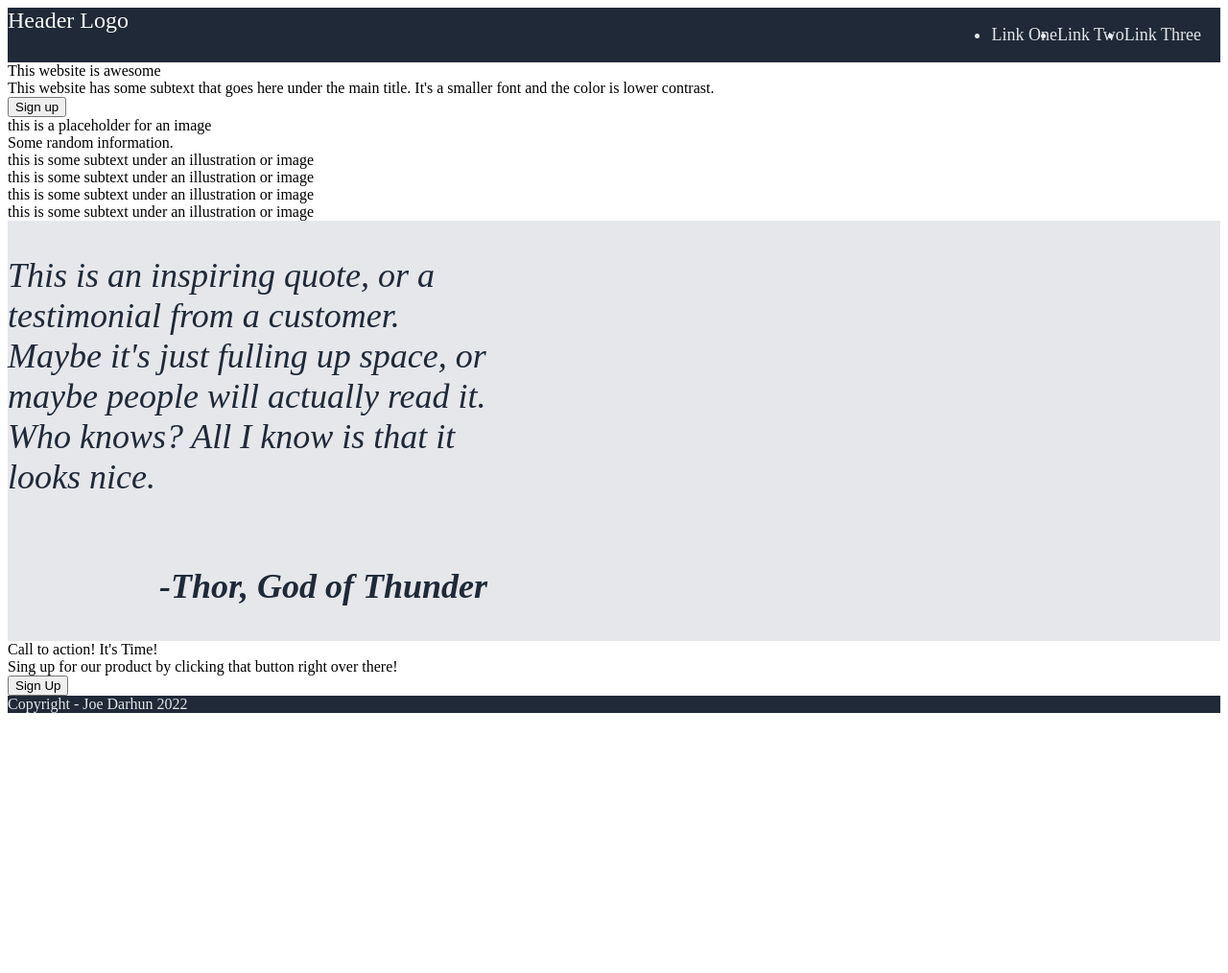
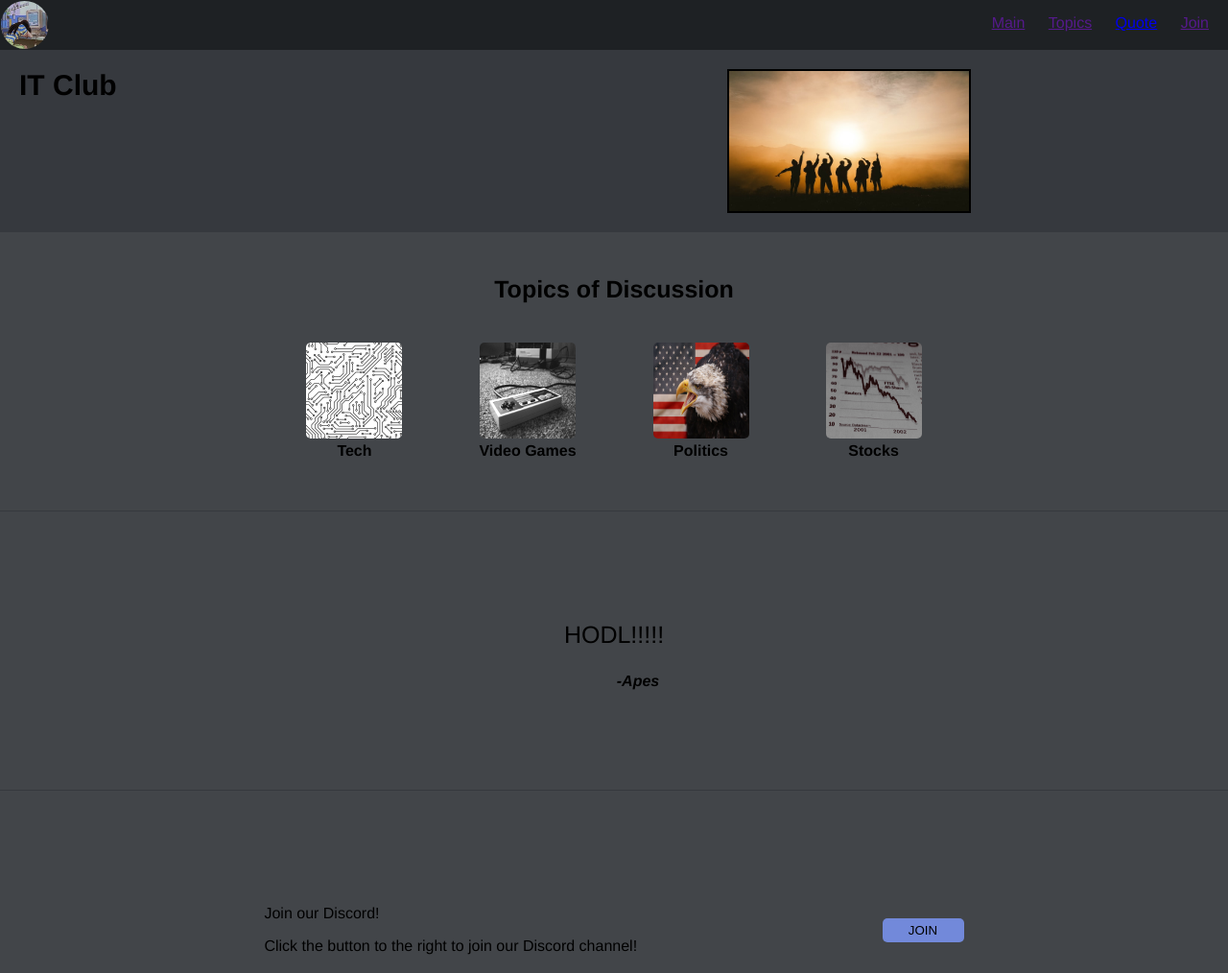
Before and after one commit to jdarhun/flex-project-landingpage, a plain HTML site: page index.html in a window 1280 px wide. Shown: the top 1014 px of the page at 96% size. Before the commit the page ends 800 px from the top, so only its background shows below. Drawn offline with Linux system fonts and the light colour scheme.

Commit message:
complete

```diff
--- a/index.html
+++ b/index.html
@@ -4,56 +4,53 @@
     <meta charset="UTF-8">
     <meta http-equiv="X-UA-Compatible" content="IE=edge">
     <meta name="viewport" content="width=device-width, initial-scale=1.0">
-    <title>Landing Page</title>
+    <title>IT Club</title>
     <link rel="stylesheet" href="./styles.css">
 </head>
 <body>
     <nav>
-        <div class="headerlogo">Header Logo</div>
-        <div class="headerlinks">
-            <ul>
-                <li>Link One</li>
-                <li>Link Two</li>
-                <li>Link Three</li>
-            </ul>
+        <div class="navlogo"><img class="navlogoimage" src="./images/logo.jpeg" alt="IT Club logo"></div>
+        <ul>
+            <li><a href="">Main</a></li>
+            <li><a href="">Topics</a></li>
+            <li><a href="#quote">Quote</a></li>
+            <li><a href="">Join</a></li>
+        </ul>
+    </nav>
+    <header>
+        <div class="headerleft">IT Club</div>
+        <div class="headerright"><img src="./images/group.jpg" alt="group photo"></div>
+    </header>
+    <section class="topics">
+        <p>Topics of Discussion</p>
+        <div class="topicscontainer">
+            <figure><img src="./images/tech.jpeg" alt="tech">
+                <figcaption>Tech</figcaption>
+            </figure>
+            <figure><img src="./images/videogames.jpeg" alt="video games">
+                <figcaption>Video Games</figcaption>
+            </figure>
+            <figure><img src="./images/politics.jpeg" alt="politics">
+                <figcaption>Politics</figcaption>
+            </figure>
+            <figure><img src="./images/stonks.jpeg" alt="stocks">
+                <figcaption>Stocks</figcaption>
+            </figure>
         </div>
-    </nav>
-    <div class="welcome">
-        <div class="welcomeleft">
-            <div>This website is awesome</div>
-            <div>This website has some subtext that goes here under the
-                main title. It's a smaller font and the color is lower
-                contrast.
-            </div>
-            <button class="welcomebutton">Sign up</button>
+    </section>
+    <section class="quote">
+        <div class="quotecontainer">
+            <p class="quotetext">HODL!!!!!</p>
+            <p class="quoteauthor">-Apes</p>
         </div>
-        <div class="welcomeright">this is a placeholder for an image</div>
-    </div>
-    <div class="blocks">
-        <div>Some random information.</div>
-        <div class="blocks">
-            <div class="block">this is some subtext under an illustration or image</div>
-            <div class="block">this is some subtext under an illustration or image</div>
-            <div class="block">this is some subtext under an illustration or image</div>
-            <div class="block">this is some subtext under an illustration or image</div>
+    </section>
+    <section class="join">
+        <div class="jointext">
+            <p>Join our Discord!</p>
+            <p>Click the button to the right to join our Discord channel!</p>
         </div>
-    </div>
-    <div class="quote">
-        <div class="quotecontainer">
-            <p class="quotetext">This is an inspiring quote, or a testimonial from a
-            customer. Maybe it's just fulling up space, or maybe
-            people will actually read it. Who knows? All I know
-            is that it looks nice.</p>
-            <p class="quoteauthor">-Thor, God of Thunder</p>
-        </div>
-    </div>
-    <div class="contact">
-        <div class="contactbox">
-            <div class="contactheadertext">Call to action! It's Time!</div>
-            <div class="contactbodytext">Sing up for our product by clicking that button right over there!</div>
-            <button class="contactbutton">Sign Up</button>
-        </div>
-    </div>
-    <footer>Copyright - Joe Darhun 2022</footer>
+        <div><button class="joinbutton">JOIN</button></div>
+    </section>
+    <footer>Copyright - IT CLUB 2020</footer>
 </body>
 </html>
--- a/styles.css
+++ b/styles.css
@@ -1,54 +1,140 @@
+body {
+    margin: 0;
+    padding: 0;
+    font-family: 'Helvetica Neue', Arial;
+}
+
 nav {
-    background-color: #1f2937;
+    background-color: #1e2124;
+    color: #7289da;
     display: flex;
     justify-content: space-between;
+    height: 52px;
 }
 
-.headerlogo {
-    color: #f9faf8;
-    font-size: 24px;
+.navlogoimage {
+    border-radius: 50%;
+    height: 50px;
+    width: 50px;
+    padding-top: 1px;
+    padding-left: 1px;
 }
 
-.headerlinks {
-    color: #e5e7eb;
-    font-size: 18px;
+ul {
+    margin: 0;
+    padding: 0;
+    list-style-type: none;
+    padding-top: 15px;
+
+}
+
+li {
+    display: inline-block;
     margin-right: 20px;
 }
 
-ul {
+header {
+    background-color: #36393e;
+    padding: 20px;
     display: flex;
+    justify-content: space-between;
+    height: 150px;
+
+}
+
+.headerleft {
+    font-size: 30px;
+    font-weight: bold;
+
+}
+
+.headerright {
+    margin-right: 20%;
+    border: 2px solid;
+}
+
+.headerright img {
+    height: 146px;
+    width: 250px;
+}
+
+section {
+    background-color: #424549;
+    padding: 20px;
+    height: 250px;
+
+}
+
+.topics {
+    border-bottom: 1px solid #36393e;
+}
+
+.topics p {
+    text-align: center;
+    font-weight: bold;
+    font-size: 25px;
+}
+
+.topicscontainer {
+  display: flex;
+  justify-content: center;
+  text-align: center;
+}
+
+.topicscontainer img {
+    height: 100px;
+    width: 100px;
+    border-radius: 5px;
+}
+
+figcaption {
+  font-weight: bold;
 }
 
 .quote {
-    background-color: #e5e7eb;
-    color: #1f2937;
-    font-style: italic;
-    font-size: 36px;
+    border-bottom: 1px solid #36393e;
+    display: flex;
+    align-items: center;
+    justify-content: center;
 }
 
-.quotecontainer {
-    display: flex;
-    flex-direction: column;
-    width: 500px;
+.quote p {
+    text-align: center;
+}
+
+.quotecontainer{
+
 }
 
 .quotetext {
-
+    font-size: 25px;
 }
 
 .quoteauthor {
     font-weight: bold;
-    text-align: right;
+    font-style: italic;
+    margin-left: 50px;
+
 }
 
-.author {
-    font-weight: bold;
+.join {
+    display: flex;
+    justify-content: space-evenly;
+    align-items: center;
 }
 
-
+.joinbutton {
+    background-color: #7289da;
+    border-radius: 5px;
+    border: 0;
+    width: 85px;
+    height: 25px;
+}
 
 footer {
-    background-color: #1f2937;
-    color: #e5e7eb;
-    align-items: center;
+    background-color: #1e2124;
+    padding: 10px 20px;
+    color: #7289da;
+    text-align: center;
+
 }
```
Also changed, not shown: images/group.avif (added), images/group.jpg (added), images/logo.jpeg (added), images/politics.jpeg (added), images/stonks.jpeg (added), images/tech.jpeg (added), images/videogames.jpeg (added), 2 other files.
